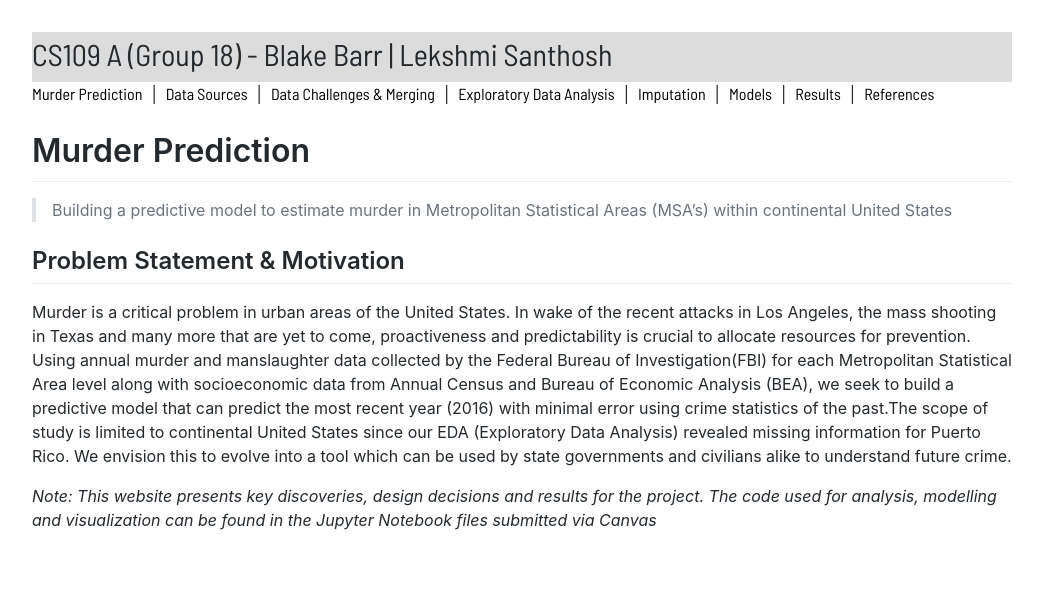
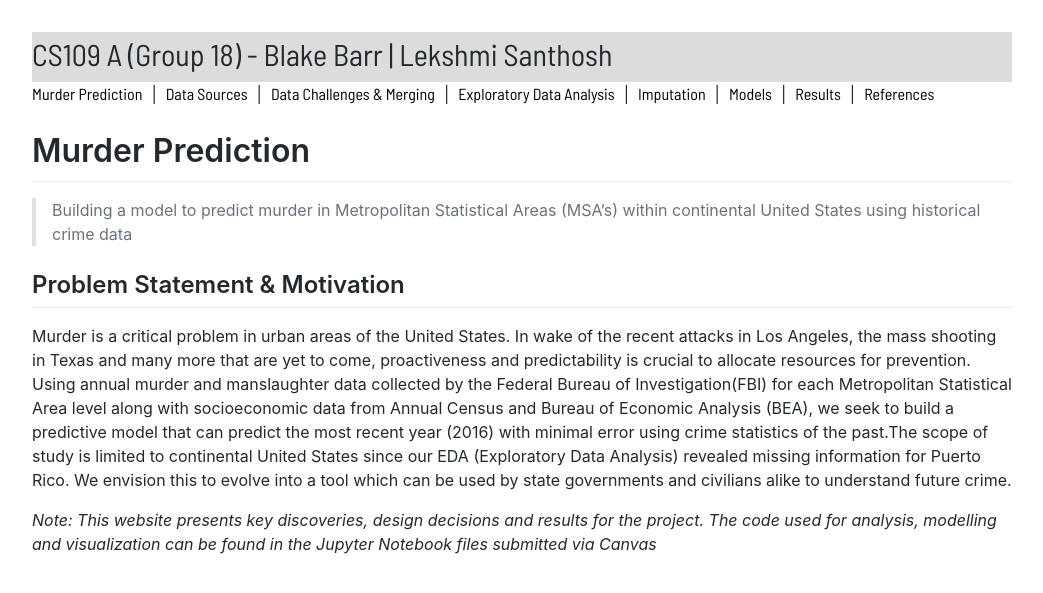
Before and after one commit to cs109group18/project, a Jekyll site: the page built from index.md, in a window 1280 px wide. Shown: the top 593 px of the page, without its empty margins (118-1161 px from the left). Built offline with Jekyll 4.4.1, drawn with Linux system fonts in a browser that asks for light colours; our own code applies the rules of GitHub Pages for plain Markdown files; comment, search, counter and statistics services are not loaded.

Commit message:
update punchline

```diff
--- a/index.md
+++ b/index.md
@@ -2,7 +2,7 @@
 title: Murder Prediction
 ---
 
->Building a predictive model to estimate murder in Metropolitan Statistical Areas (MSA’s) within continental United States
+>Building a model to predict murder in Metropolitan Statistical Areas (MSA’s) within continental United States using historical crime data
 
 
 ## Problem Statement & Motivation
```
